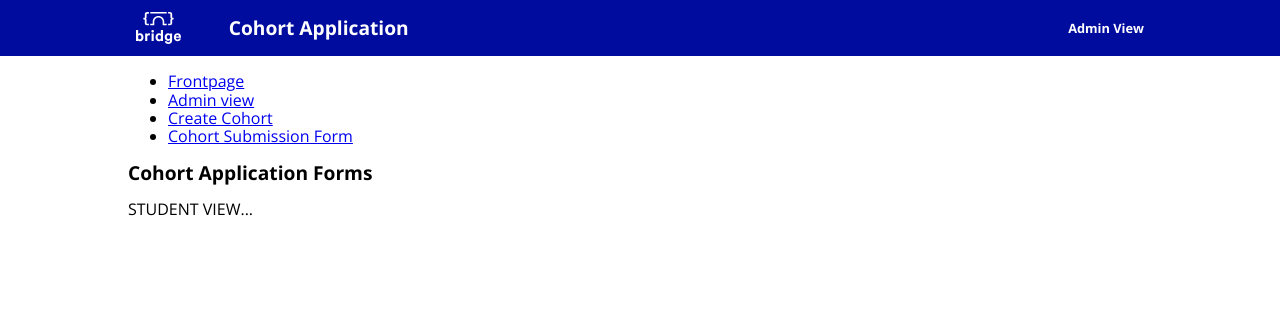
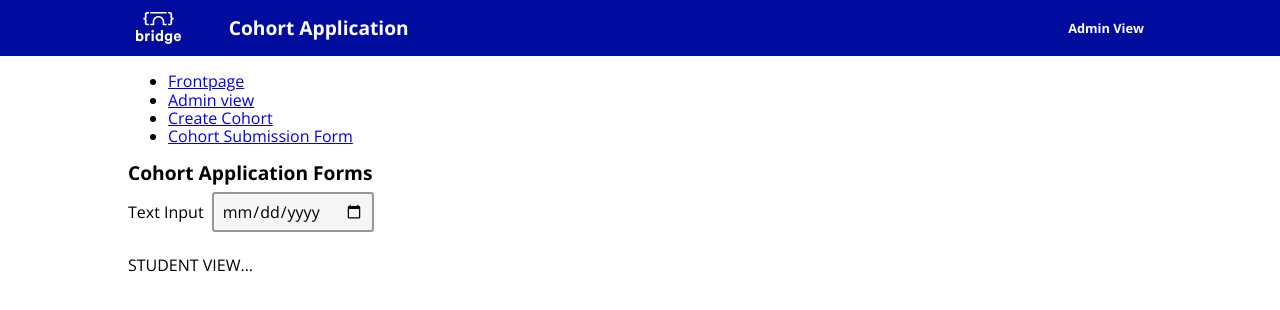
Before and after one commit to bridge-school/applications-frontend, a React (Create React App) app: page / in a window 1280 px wide. Shown: the top 310 px of the page. Built offline with nearby package versions, Linux system fonts and the light colour scheme.

Commit message:
Date Input Updated

```diff
--- a/src/components/InputDate.js
+++ b/src/components/InputDate.js
@@ -26,5 +26,5 @@ export default function InputDate({ label, name }) {
 
 InputDate.propTypes = {
   label: PropTypes.string,
-  name: PropTypes.name
+  name: PropTypes.string
 };
--- a/src/views/StudentView.js
+++ b/src/views/StudentView.js
@@ -1,10 +1,12 @@
 import React from 'react';
 import PageTitle from '../components/PageTitle';
+import InputDate from '../components/InputDate';
 
 export default function StudentView() {
   return (
     <div>
       <PageTitle title="Cohort Application Forms" />
+      <InputDate type="text" name="test" value="" label="Text Input" />
       <p>STUDENT VIEW...</p>
     </div>
   );
```
